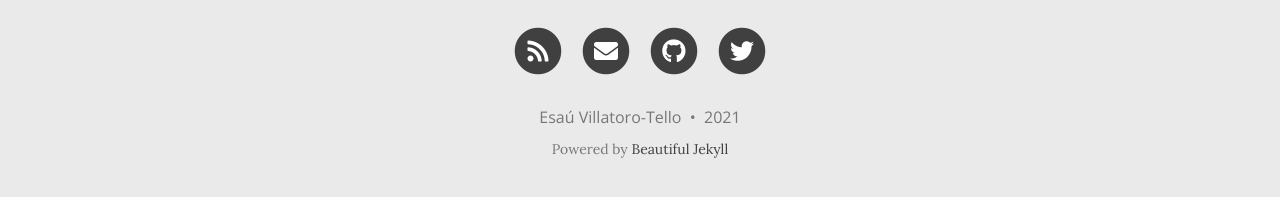
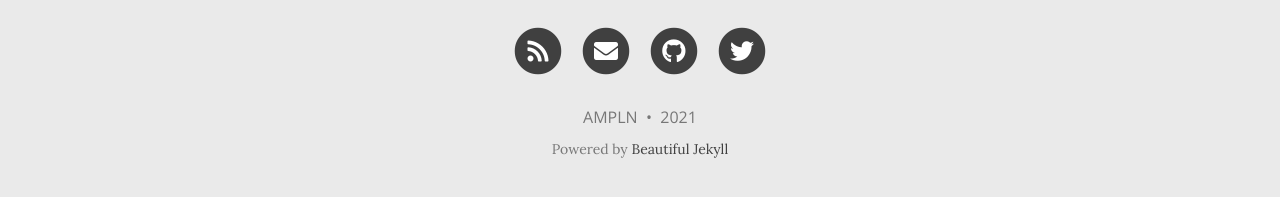
Before and after one commit to ampln/escuelaverano2021, a Jekyll site: the page built from index.html, in a window 1280 px wide and 900 px high, scrolled down 792 px. Shown: the part 690-887 px from the top of the window. Built offline with Jekyll 4.4.1, drawn with Linux system fonts in a browser that asks for light colours; nearby versions of some CDN libraries; the list of posts is cut into pages by our own code; comment, search, counter and statistics services are not loaded.

Commit message:
Update _config.yml

```diff
--- a/_config.yml
+++ b/_config.yml
@@ -10,7 +10,7 @@ title: NLP Summer School 2021
 
 
 # Your name to show in the footer
-author: Esaú Villatoro-Tello
+author: AMPLN
 
 # --- List of links in the navigation bar --- #
 
```
